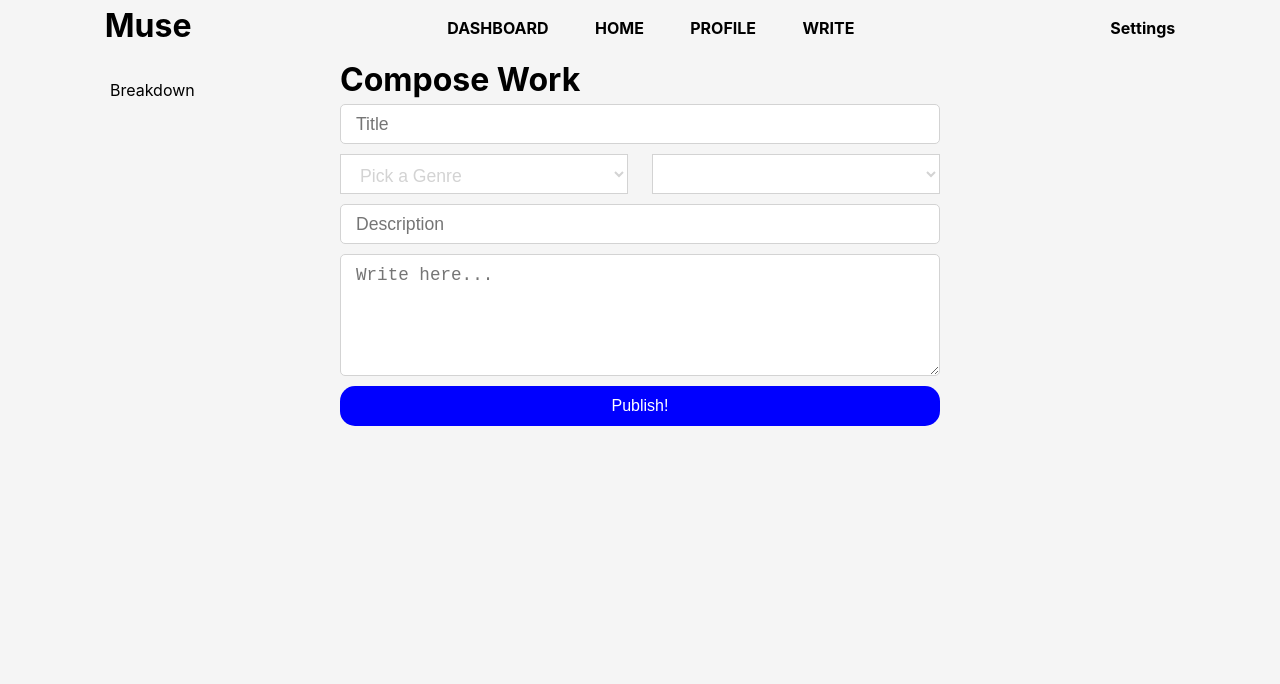
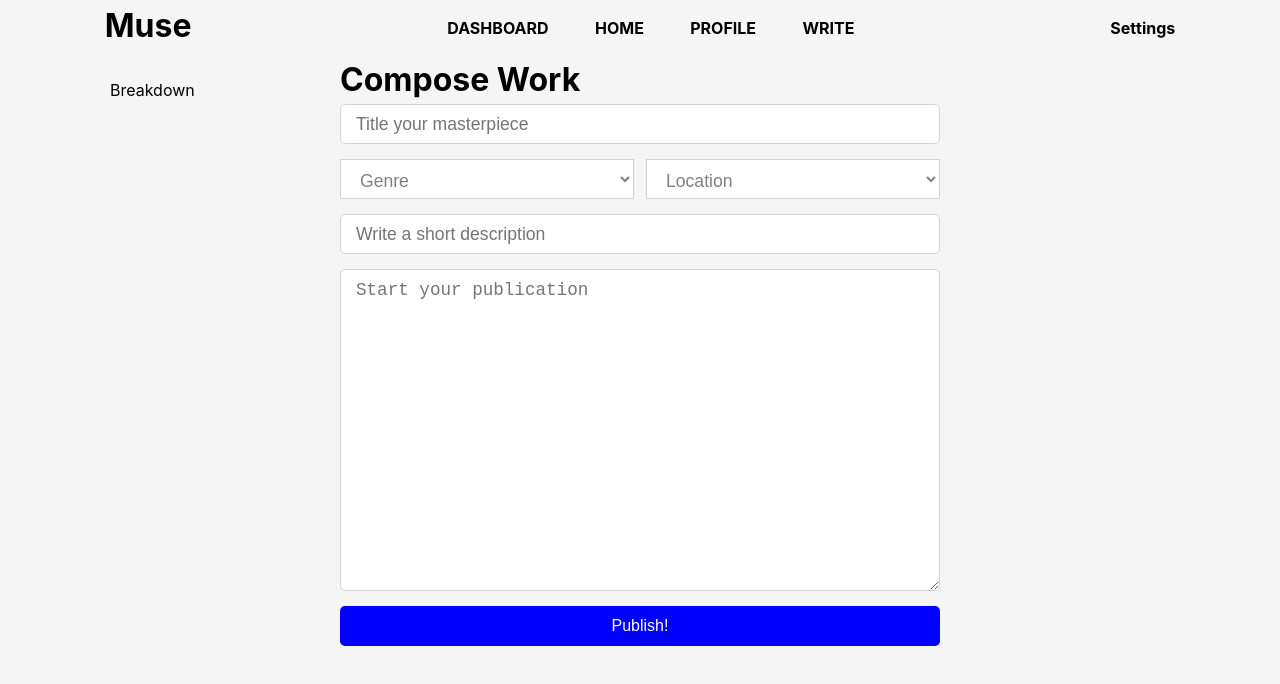
Before and after one commit to EstefanHu/MuseMockIII, a React (Create React App) app in the folder client/: page /create in a window 1280 px wide. Shown: the top 684 px of the page. Built offline with nearby package versions, Linux system fonts and the light colour scheme.

Commit message:
updated styles

```diff
--- a/client/src/components/create/write.js
+++ b/client/src/components/create/write.js
@@ -81,20 +81,20 @@ class Write extends Component {
             <section>
                 <h2>Compose Work</h2>
                 <form onSubmit={this.onSubmit} style={createForm}>
-                    <input placeholder="Title" type="text" value={title} onChange={this.onChangeTitle} style={input} required />
+                    <input placeholder="Title your masterpiece" type="text" value={title} onChange={this.onChangeTitle} style={input} required />
                     <span style={selectHolder} >
                         <select value={genre} onChange={this.onChangeGenre} style={select} required >
-                            <option style={option} default>Pick a Genre</option>
+                            <option style={option} default>Genre</option>
                             <option style={option} value="short_story">Short Story</option>
                             <option style={option} value="poem">Poem</option>
                             <option style={option} value="life">Life</option>
                         </select>
                         <select value={location} onChange={this.onChangeLocation} style={select} required >
-
+                            <option sytle={option} default>Location</option>
                         </select>
                     </span>
-                    <input placeholder="Description" type="text" value={description} onChange={this.onChangeDescription} style={input} required />
-                    <textarea placeholder="Write here..." value={content} onChange={this.onChangeContent} style={textarea} rows="5" required />
+                    <input placeholder="Write a short description" type="text" value={description} onChange={this.onChangeDescription} style={input} required />
+                    <textarea placeholder="Start your publication" value={content} onChange={this.onChangeContent} style={textarea} rows="15" required />
                     <input type="submit" value="Publish!" style={submit} />
                 </form>
             </section>
@@ -114,7 +114,7 @@ const input = {
     borderRadius: '5px',
     padding: '5px 15px',
     fontSize: '1.1rem',
-    marginBottom: '10px'
+    marginBottom: '15px'
 }
 
 const textarea = {
@@ -123,33 +123,33 @@ const textarea = {
     borderRadius: '5px',
     padding: '10px 15px',
     fontSize: '1.1rem',
-    marginBottom: '10px'
+    marginBottom: '15px'
 }
 
 const submit = {
     height: '40px',
     backgroundColor: 'blue',
     border: 'none',
-    borderRadius: '15px',
+    borderRadius: '5px',
     fontSize: '1rem',
     color: 'white'
 }
 
 const select = {
     height: '40px',
-    width: '48%',
+    width: '49%',
     fontSize: '1.1rem',
     padding: '10px 15px',
     border: '1px solid lightgrey',
     backgroundColor: 'white',
-    color: 'lightgrey'
+    color: 'grey'
 }
 
 const selectHolder = {
     display: 'flex',
     justifyContent: 'space-between',
     height: '40px',
-    marginBottom: '10px'
+    marginBottom: '15px'
 }
 
 const option = {
```
